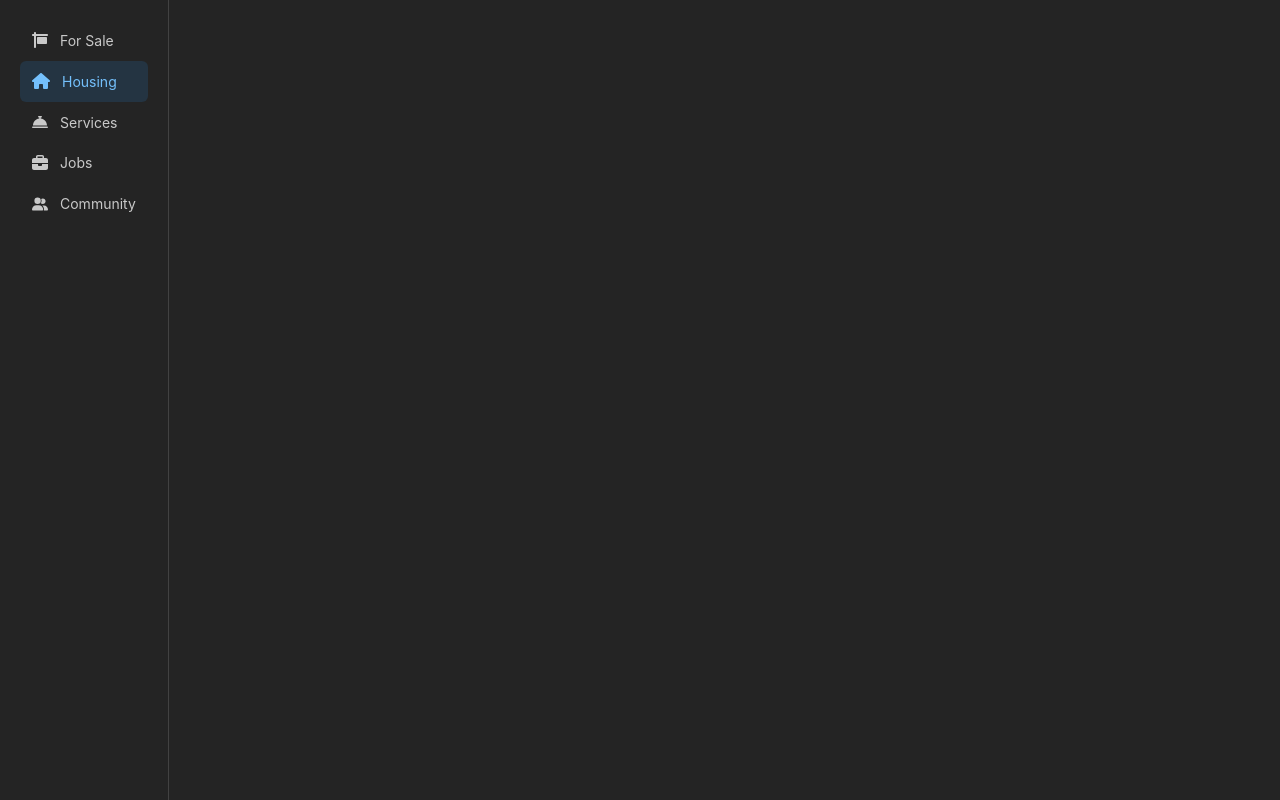
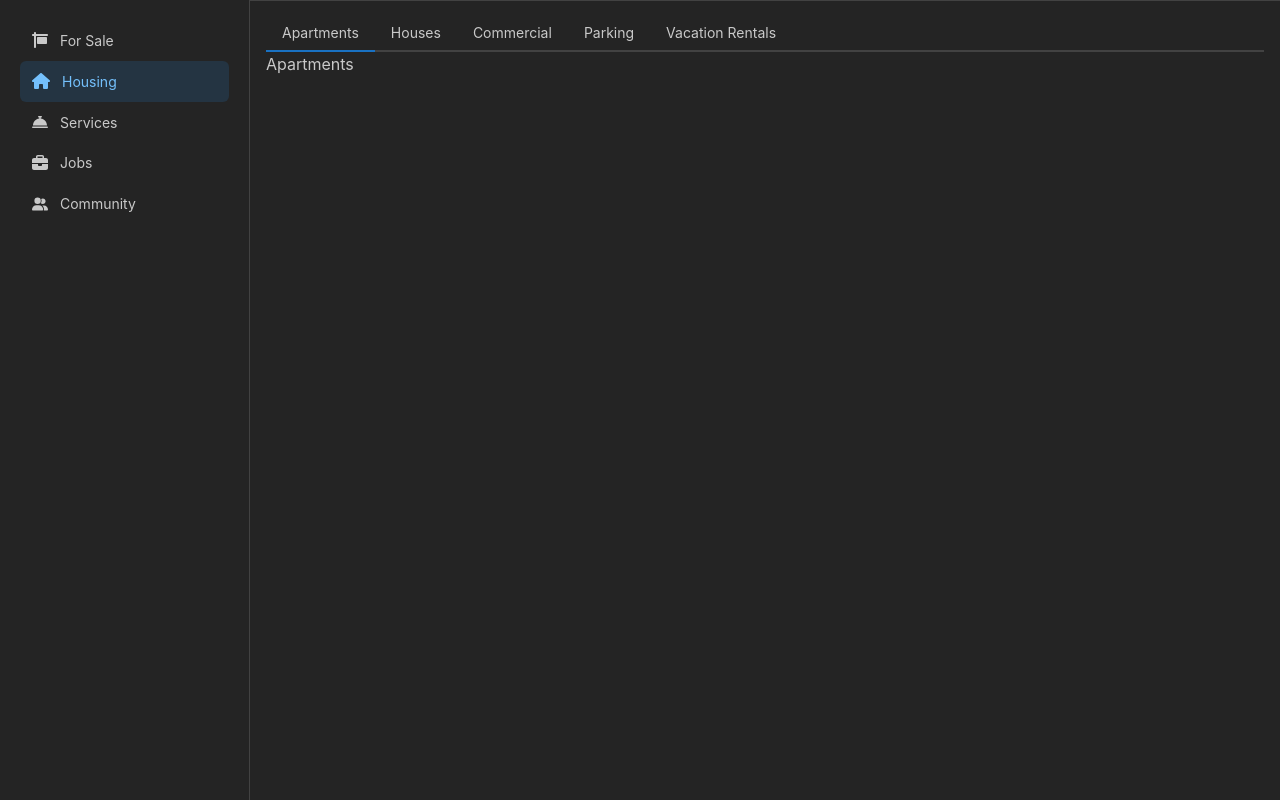
Before and after one commit to nathanturnis/Project-5-4220, a React (Vite) app in the folder client/: page /housing in a window 1280 px wide. Built offline with nearby package versions, Linux system fonts and the light colour scheme.

Commit message:
Added 5 tabs for each section

```diff
--- a/client/src/Layout.tsx
+++ b/client/src/Layout.tsx
@@ -6,14 +6,23 @@ import {
   faUserGroup,
 } from "@fortawesome/free-solid-svg-icons";
 import { FontAwesomeIcon } from "@fortawesome/react-fontawesome";
-import { AppShell, NavLink } from "@mantine/core";
+import { AppShell, Burger, Group, NavLink } from "@mantine/core";
+import { useDisclosure } from "@mantine/hooks";
 import { Link, Outlet, useLocation } from "react-router";
 
 export default function Layout() {
   const location = useLocation();
+  const [opened, { toggle }] = useDisclosure();
 
   return (
-    <AppShell>
+    <AppShell
+      padding="md"
+      navbar={{ width: 250, breakpoint: "sm", collapsed: { mobile: !opened } }}>
+      <AppShell.Header>
+        <Group h="100%" px="md">
+          <Burger opened={opened} onClick={toggle} hiddenFrom="sm" size="sm" />
+        </Group>
+      </AppShell.Header>
       <AppShell.Navbar p="lg">
         <NavLink
           label="For Sale"
--- /dev/null
+++ b/client/src/components/community/CommunityTabs.tsx
@@ -0,0 +1,24 @@
+import { Tabs } from "@mantine/core";
+import { useState } from "react";
+
+export default function CommunityTabs() {
+  const [activeTab, setActiveTab] = useState<string | null>("activites");
+
+  return (
+    <Tabs value={activeTab} onChange={setActiveTab}>
+      <Tabs.List>
+        <Tabs.Tab value="activites">Activities</Tabs.Tab>
+        <Tabs.Tab value="events">Events</Tabs.Tab>
+        <Tabs.Tab value="groups">Groups</Tabs.Tab>
+        <Tabs.Tab value="rideshare">Rideshare</Tabs.Tab>
+        <Tabs.Tab value="volunteers">Volunteers</Tabs.Tab>
+      </Tabs.List>
+
+      <Tabs.Panel value="activites">Activites</Tabs.Panel>
+      <Tabs.Panel value="events">Events</Tabs.Panel>
+      <Tabs.Panel value="groups">Groups</Tabs.Panel>
+      <Tabs.Panel value="rideshare">Rideshare</Tabs.Panel>
+      <Tabs.Panel value="volunteers">Volunteers</Tabs.Panel>
+    </Tabs>
+  );
+}
--- /dev/null
+++ b/client/src/components/for-sale/ForSaleTabs.tsx
@@ -0,0 +1,24 @@
+import { Tabs } from "@mantine/core";
+import { useState } from "react";
+
+export default function ForSaleTabs() {
+  const [activeTab, setActiveTab] = useState<string | null>("cars");
+
+  return (
+    <Tabs value={activeTab} onChange={setActiveTab}>
+      <Tabs.List>
+        <Tabs.Tab value="cars">Cars + Trucks</Tabs.Tab>
+        <Tabs.Tab value="motorcycles">Motorcycles</Tabs.Tab>
+        <Tabs.Tab value="boats">Boats</Tabs.Tab>
+        <Tabs.Tab value="books">Books</Tabs.Tab>
+        <Tabs.Tab value="furniture">Furniture</Tabs.Tab>
+      </Tabs.List>
+
+      <Tabs.Panel value="cars">Cars</Tabs.Panel>
+      <Tabs.Panel value="motorcycles">Motorcycles</Tabs.Panel>
+      <Tabs.Panel value="boats">Boats</Tabs.Panel>
+      <Tabs.Panel value="books">Books</Tabs.Panel>
+      <Tabs.Panel value="furniture">Furniture</Tabs.Panel>
+    </Tabs>
+  );
+}
--- /dev/null
+++ b/client/src/components/housing/HousingTabs.tsx
@@ -0,0 +1,24 @@
+import { Tabs } from "@mantine/core";
+import { useState } from "react";
+
+export default function HousingTabs() {
+  const [activeTab, setActiveTab] = useState<string | null>("apts");
+
+  return (
+    <Tabs value={activeTab} onChange={setActiveTab}>
+      <Tabs.List>
+        <Tabs.Tab value="apts">Apartments</Tabs.Tab>
+        <Tabs.Tab value="houses">Houses</Tabs.Tab>
+        <Tabs.Tab value="commercial">Commercial</Tabs.Tab>
+        <Tabs.Tab value="parking">Parking</Tabs.Tab>
+        <Tabs.Tab value="vacation">Vacation Rentals</Tabs.Tab>
+      </Tabs.List>
+
+      <Tabs.Panel value="apts">Apartments</Tabs.Panel>
+      <Tabs.Panel value="houses">Houses</Tabs.Panel>
+      <Tabs.Panel value="commercial">Commercial</Tabs.Panel>
+      <Tabs.Panel value="parking">Parking</Tabs.Panel>
+      <Tabs.Panel value="vacation">Vacation</Tabs.Panel>
+    </Tabs>
+  );
+}
--- /dev/null
+++ b/client/src/components/jobs/JobsTabs.tsx
@@ -0,0 +1,24 @@
+import { Tabs } from "@mantine/core";
+import { useState } from "react";
+
+export default function JobsTabs() {
+  const [activeTab, setActiveTab] = useState<string | null>("web");
+
+  return (
+    <Tabs value={activeTab} onChange={setActiveTab}>
+      <Tabs.List>
+        <Tabs.Tab value="web">Web Design</Tabs.Tab>
+        <Tabs.Tab value="education">Education</Tabs.Tab>
+        <Tabs.Tab value="custservice">Customer Service</Tabs.Tab>
+        <Tabs.Tab value="retail">Retail</Tabs.Tab>
+        <Tabs.Tab value="legal">Legal</Tabs.Tab>
+      </Tabs.List>
+
+      <Tabs.Panel value="web">Web Design</Tabs.Panel>
+      <Tabs.Panel value="education">Education</Tabs.Panel>
+      <Tabs.Panel value="custservice">Customer Service</Tabs.Panel>
+      <Tabs.Panel value="retail">Retail</Tabs.Panel>
+      <Tabs.Panel value="legal">Legal</Tabs.Panel>
+    </Tabs>
+  );
+}
--- /dev/null
+++ b/client/src/components/services/ServicesTabs.tsx
@@ -0,0 +1,24 @@
+import { Tabs } from "@mantine/core";
+import { useState } from "react";
+
+export default function ServicesTabs() {
+  const [activeTab, setActiveTab] = useState<string | null>("pet");
+
+  return (
+    <Tabs value={activeTab} onChange={setActiveTab}>
+      <Tabs.List>
+        <Tabs.Tab value="pet">Pet</Tabs.Tab>
+        <Tabs.Tab value="cleaning">Cleaning</Tabs.Tab>
+        <Tabs.Tab value="financial">Financial</Tabs.Tab>
+        <Tabs.Tab value="computer">Computer</Tabs.Tab>
+        <Tabs.Tab value="automotive">Automotive</Tabs.Tab>
+      </Tabs.List>
+
+      <Tabs.Panel value="pet">Pet</Tabs.Panel>
+      <Tabs.Panel value="cleaning">Cleaning</Tabs.Panel>
+      <Tabs.Panel value="financial">Financial</Tabs.Panel>
+      <Tabs.Panel value="computer">Computer</Tabs.Panel>
+      <Tabs.Panel value="automotive">Automotive</Tabs.Panel>
+    </Tabs>
+  );
+}
--- a/client/src/main.tsx
+++ b/client/src/main.tsx
@@ -5,6 +5,11 @@ import { BrowserRouter, Route, Routes } from "react-router";
 import Layout from "./Layout.tsx";
 import { createTheme, MantineProvider } from "@mantine/core";
 import "@mantine/core/styles.css";
+import ForSaleTabs from "./components/for-sale/ForSaleTabs.tsx";
+import HousingTabs from "./components/housing/HousingTabs.tsx";
+import ServicesTabs from "./components/services/ServicesTabs.tsx";
+import JobsTabs from "./components/jobs/JobsTabs.tsx";
+import CommunityTabs from "./components/community/CommunityTabs.tsx";
 
 const theme = createTheme({
   defaultRadius: "md",
@@ -16,11 +21,11 @@ createRoot(document.getElementById("root")!).render(
       <BrowserRouter>
         <Routes>
           <Route path="/" element={<Layout />}>
-            <Route index element={<App />} />
-            <Route path="/housing" element={<App />} />
-            <Route path="/services" element={<App />} />
-            <Route path="/jobs" element={<App />} />
-            <Route path="/community" element={<App />} />
+            <Route index element={<ForSaleTabs />} />
+            <Route path="/housing" element={<HousingTabs />} />
+            <Route path="/services" element={<ServicesTabs />} />
+            <Route path="/jobs" element={<JobsTabs />} />
+            <Route path="/community" element={<CommunityTabs />} />
           </Route>
         </Routes>
       </BrowserRouter>
```
